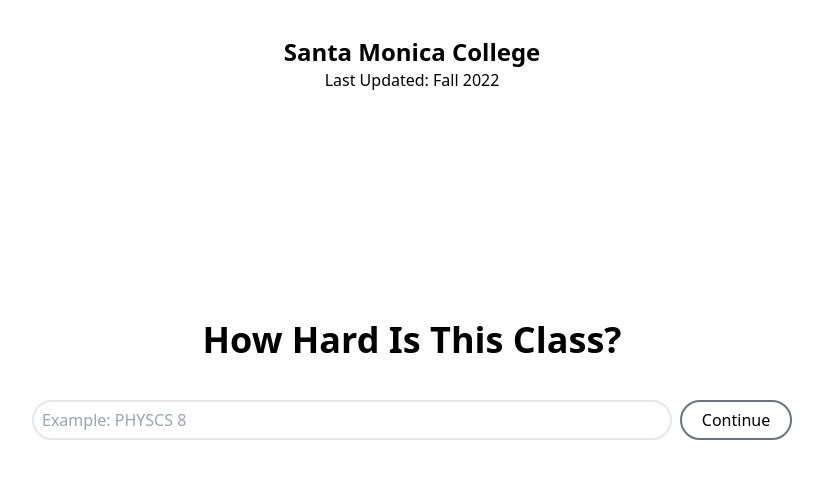
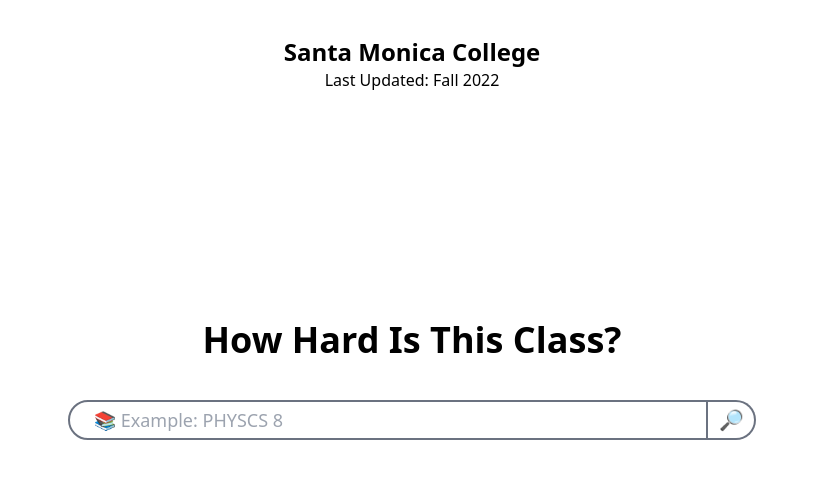
Before and after one commit to asarelcastellanos/gradedistribution, a Next.js app: page / in a window 1280 px wide. Shown: the top 478 px of the page, without its empty margins (228-1051 px from the left). Built offline with nearby package versions, Linux system fonts and the light colour scheme.

Commit message:
added some styling to search button and input bar

```diff
--- a/components/HomeSearch.tsx
+++ b/components/HomeSearch.tsx
@@ -76,17 +76,17 @@
       </h1>
       {/* Search Course */}
       {showCourseSearch ? (
-        <div className="flex flex-col md:flex-row justify-center items-center mb-10">
+        <div className="flex flex-row justify-center items-center mb-10">
           <input
-            className="w-full md:w-1/2 border-2 border-gray-200 rounded-full h-10 p-2"
-            placeholder="Example: PHYSCS 8"
+            className="text-lg w-full md:w-1/2 border-2 border-gray-500 rounded-l-full h-10 px-6"
+            placeholder="📚 Example: PHYSCS 8"
             onChange={handleChange}
           />
           <button
             onClick={goCoursePage}
-            className="md:ml-2 mt-2 md:mt-0 rounded-full w-28 h-10 border-2 border-gray-500 hover:bg-gray-200"
+            className="text-xl rounded-r-full w-12 h-10 border-y-2 border-r-2 border-gray-500 hover:bg-gray-200"
           >
-            Continue
+            🔎
           </button>
         </div>
       ) : (
```
